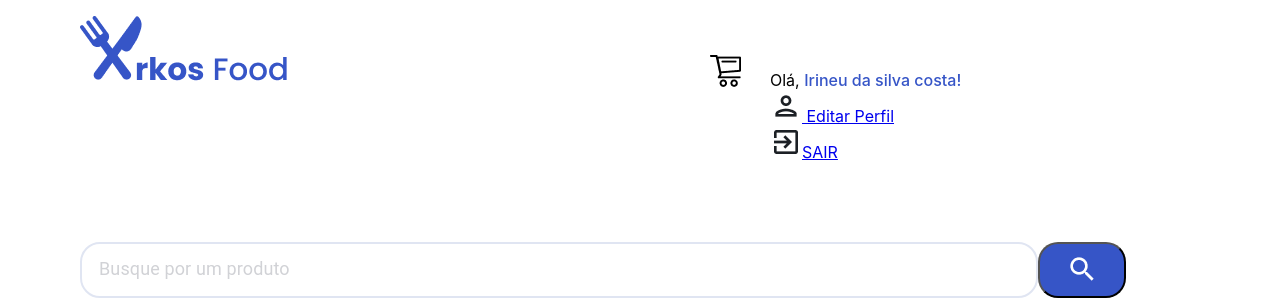
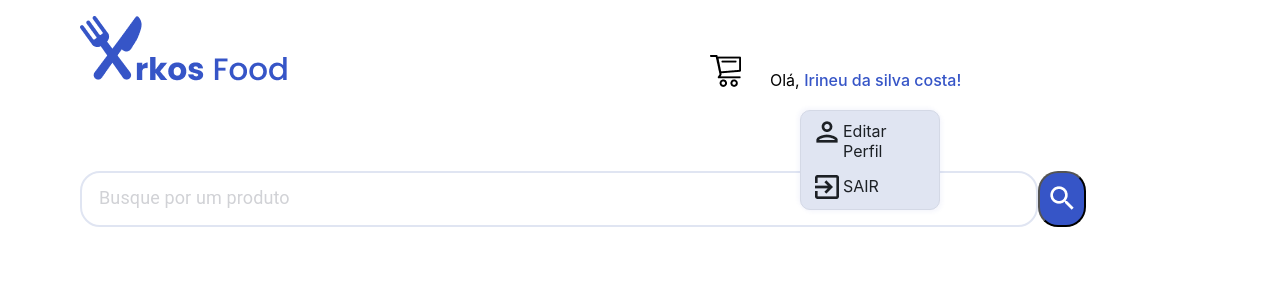
Before and after one commit to SamuelPPlab/Arkos-Food, a React (Create React App) app: page /main in a window 1280 px wide. Both pictures are taken after a click on the element "Irineu da silva costa!". Shown: the top 300 px of the page. Built offline with nearby package versions, Linux system fonts and the light colour scheme; no server answers.

Commit message:
User Menu estilizado.

```diff
--- a/src/CSS/header.css
+++ b/src/CSS/header.css
@@ -20,6 +20,22 @@
   cursor: pointer;
 }
 
+#userMenu {
+  display: 'flex';
+  justify-content: space-between;
+  width: 140px;
+  position: absolute;
+  height: 100px;
+  background: #E0E5F2;
+  border: 1px solid #D4D9E6;
+  box-sizing: border-box;
+  box-shadow: 2px 2px 4px rgba(54, 85, 199, 0.05), -2px -2px 4px rgba(54, 85, 199, 0.05);
+  border-radius: 10px;
+  margin-top: 20px;
+  margin-left: 30px;
+  padding: 10px;
+}
+
 #ArkosLogo {
   margin-top: 16px;
   margin-left: 80px;
@@ -32,3 +48,20 @@
   margin-right: '0px';
   width: 50px;
 }
+
+.optionContainer {
+  display: flex;
+  height: 50px;
+  margin-top: -5px;
+  padding-top: 10px;
+}
+
+.optionImage {
+  margin-top: -10px;
+}
+
+.optionText {
+  margin-top: -5px;
+  text-decoration: none;
+  color: #1C2025;
+}
--- a/src/components/Header.jsx
+++ b/src/components/Header.jsx
@@ -22,6 +22,25 @@ const Header = ({ location, quantity }) => {
     alt: "Small Shopping Cart"
   };
 
+  const userMenu = <div id="userMenu">
+    <div className="optionContainer">
+      <div>
+        <img src={PersonIcon} alt="Edit Profile" className="optionImage" />
+      </div>
+      <Link to="/edit-profile" className="optionText">
+        Editar Perfil
+      </Link>
+    </div>
+    <div className="optionContainer">
+      <div>
+        <img src={ExitIcon} alt="Exit" className="optionImage" />
+      </div>
+      <Link to="/" className="optionText">
+        SAIR
+      </Link>
+    </div>
+  </div>;
+
   return(
     <div id="HContainer">
       <div><img {...arkosLogoProps} /></div>
@@ -39,10 +58,7 @@ const Header = ({ location, quantity }) => {
         <div style={{ width: '500px', paddingTop: '40px' }}>
           <div onClick={() => setShowMenu(!showMenu)}>Olá, <span id="userName">Irineu da silva costa!</span></div>
           {
-            showMenu && <div style={{ display: 'flex', flexDirection: 'column', position: 'relative' }}>
-              <Link to="/edit-profile"><img src={PersonIcon} alt="Edit Profile" /> Editar Perfil</Link>
-              <Link to="/" ><img src={ExitIcon} alt="Exit" />SAIR</Link>
-            </div>
+            showMenu && <div>{userMenu}</div>
           }
         </div>
       </div>
--- a/src/components/SearchBar.jsx
+++ b/src/components/SearchBar.jsx
@@ -37,7 +37,7 @@ const SearchBar = () => {
     }
   }
   return(
-    <div style={{ display: 'flex' }}>
+    <div style={{ display: 'flex', width: '60%' }}>
       <Input {...searchBarProps} />
       <Button {...searchButtonProps} />
     </div>
```
